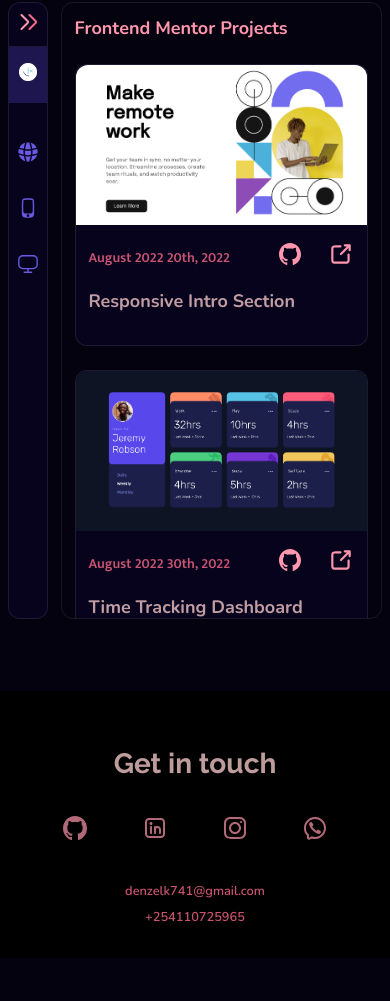
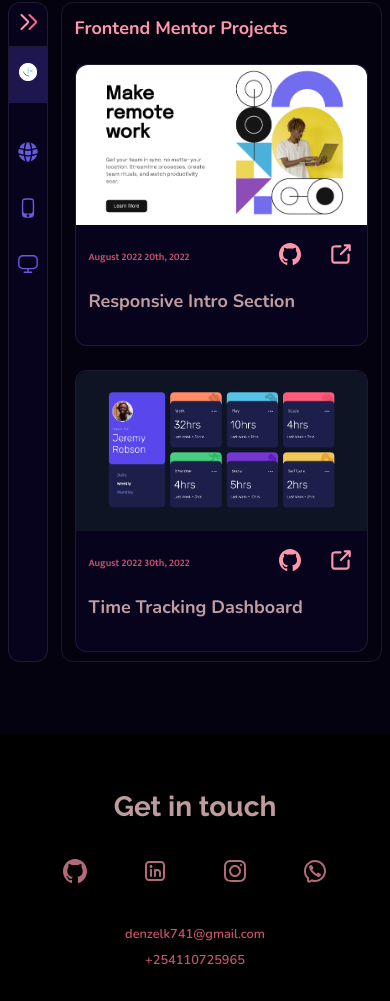
Before and after one commit to Denzel-K/mandrilltech-static, a plain HTML site: page index.html in a window 390 px wide. Shown: the part 3314-4315 px from the top of the page. Before the commit the page ends 4272 px from the top, so only its background shows below. Drawn offline with nearby package versions, Linux system fonts and the light colour scheme.

Commit message:
more UI updates

```diff
--- a/sass/_home.scss
+++ b/sass/_home.scss
@@ -611,8 +611,6 @@
           }
         }
       }
-
-
     }
 
     .projects-container{
@@ -851,6 +849,11 @@
                     font-family: 'Mukta';
                     font-weight: 600;
                     opacity: .8;
+
+                    @media(max-width: 430px){
+                      font-size: 10px;
+                    }
+
                   }
 
                   .p-links{
@@ -964,7 +967,7 @@
 
         @media(max-width: 780px){
           padding: 0 0 1rem 0;
-          height: 75vh;
+          height: 80vh;
         }
 
         @media(max-width: 475px){
```
Also changed, not shown: css/main.css, 1 other file.
